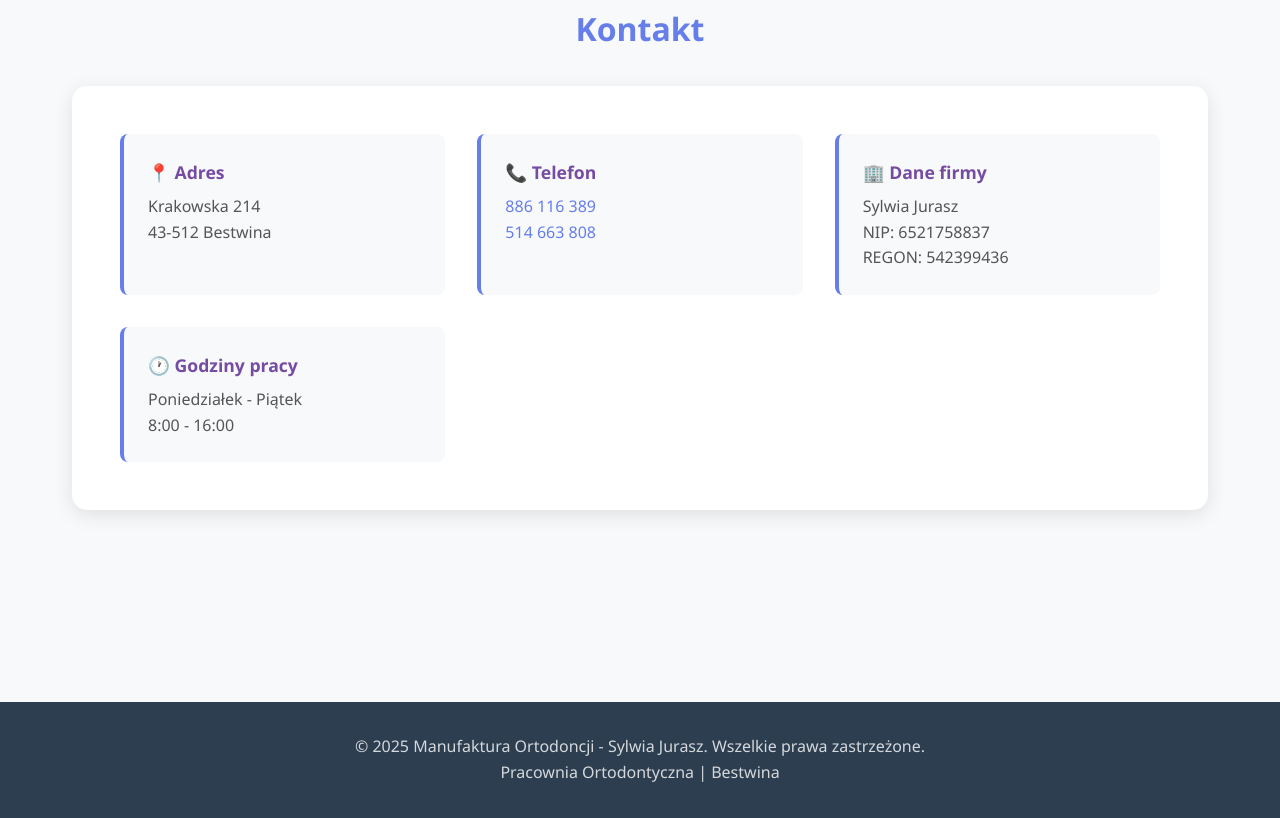
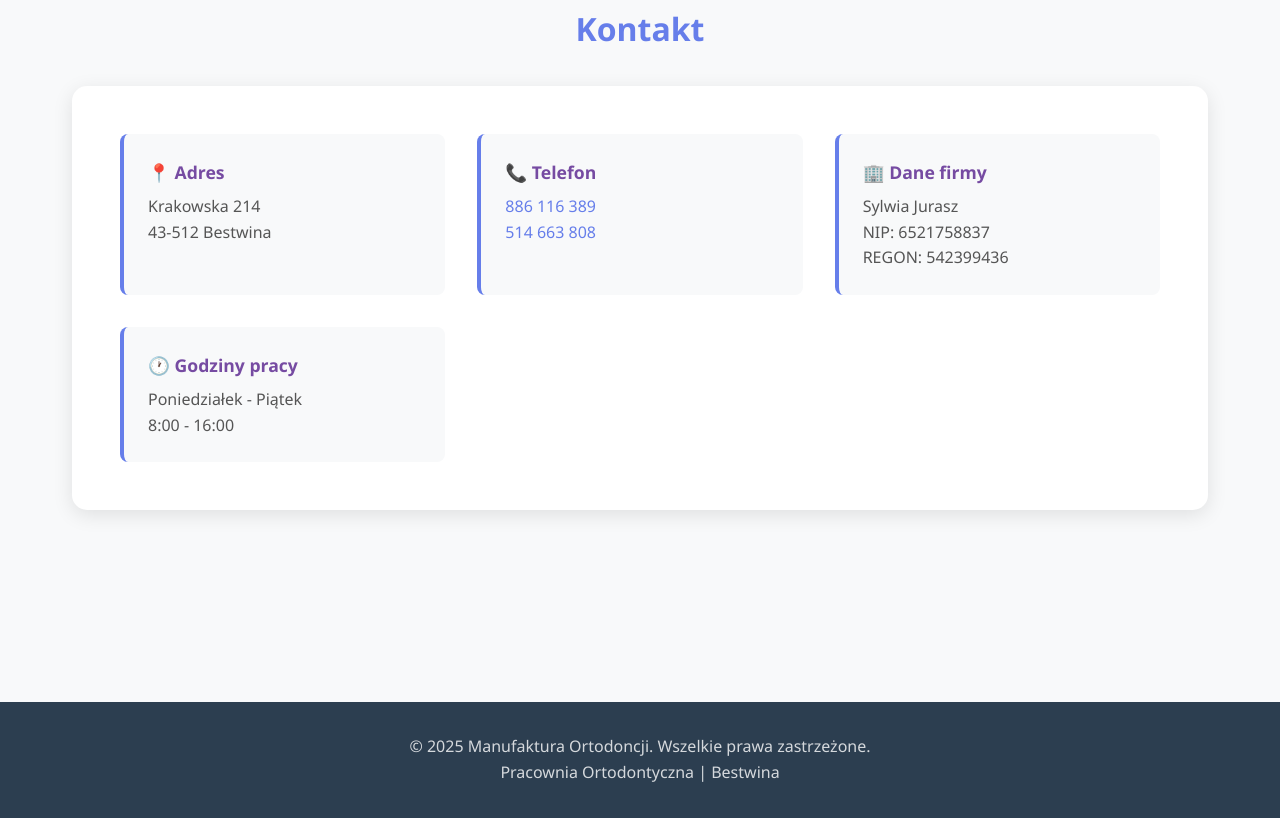
Before and after one commit to SylwiaJur/manufakturaortodoncij, a plain HTML site: page index.html in a window 1280 px wide. Shown: the part 2123-2941 px from the top of the page. Drawn offline with Linux system fonts and the light colour scheme.

Commit message:
Update index.html

```diff
--- a/index.html
+++ b/index.html
@@ -369,7 +369,7 @@
     </div>
 
     <footer>
-        <p>&copy; 2025 Manufaktura Ortodoncji - Sylwia Jurasz. Wszelkie prawa zastrzeżone.</p>
+        <p>&copy; 2025 Manufaktura Ortodoncji. Wszelkie prawa zastrzeżone.</p>
         <p>Pracownia Ortodontyczna | Bestwina</p>
     </footer>
 
```
